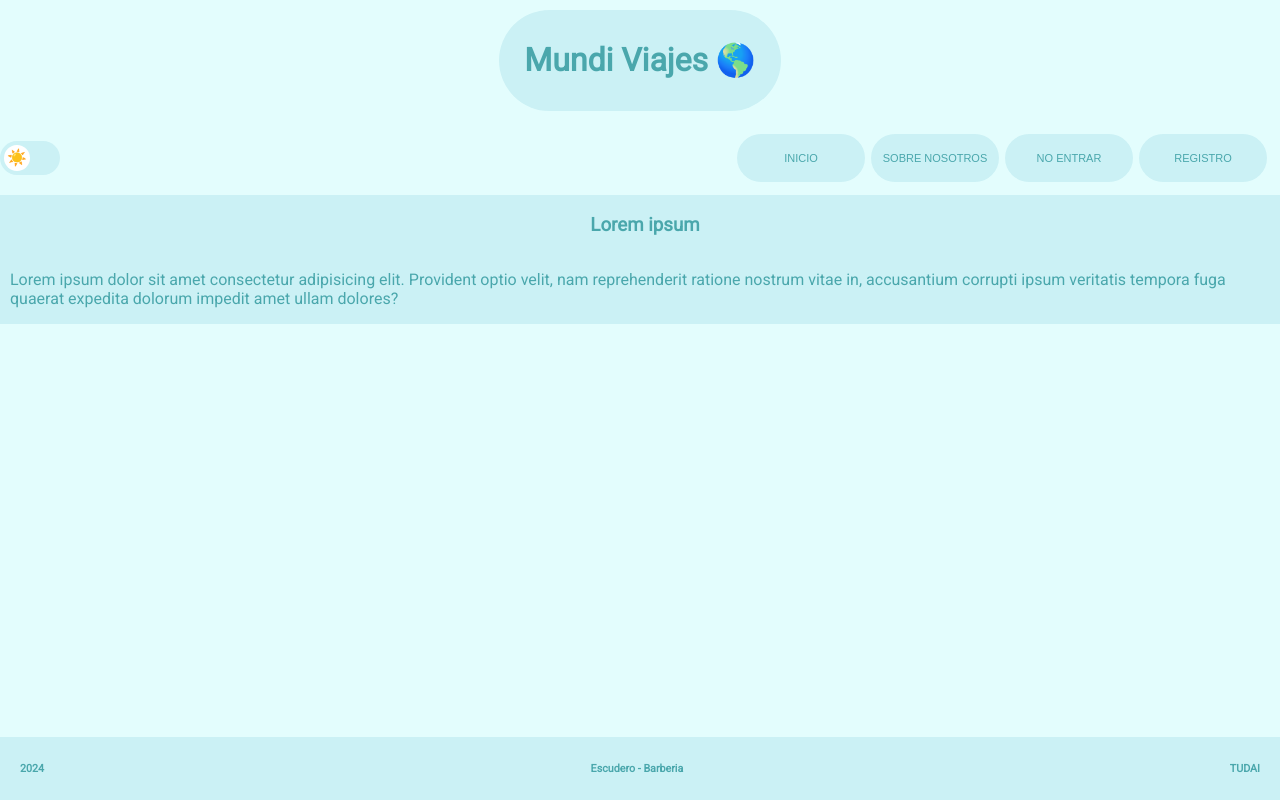
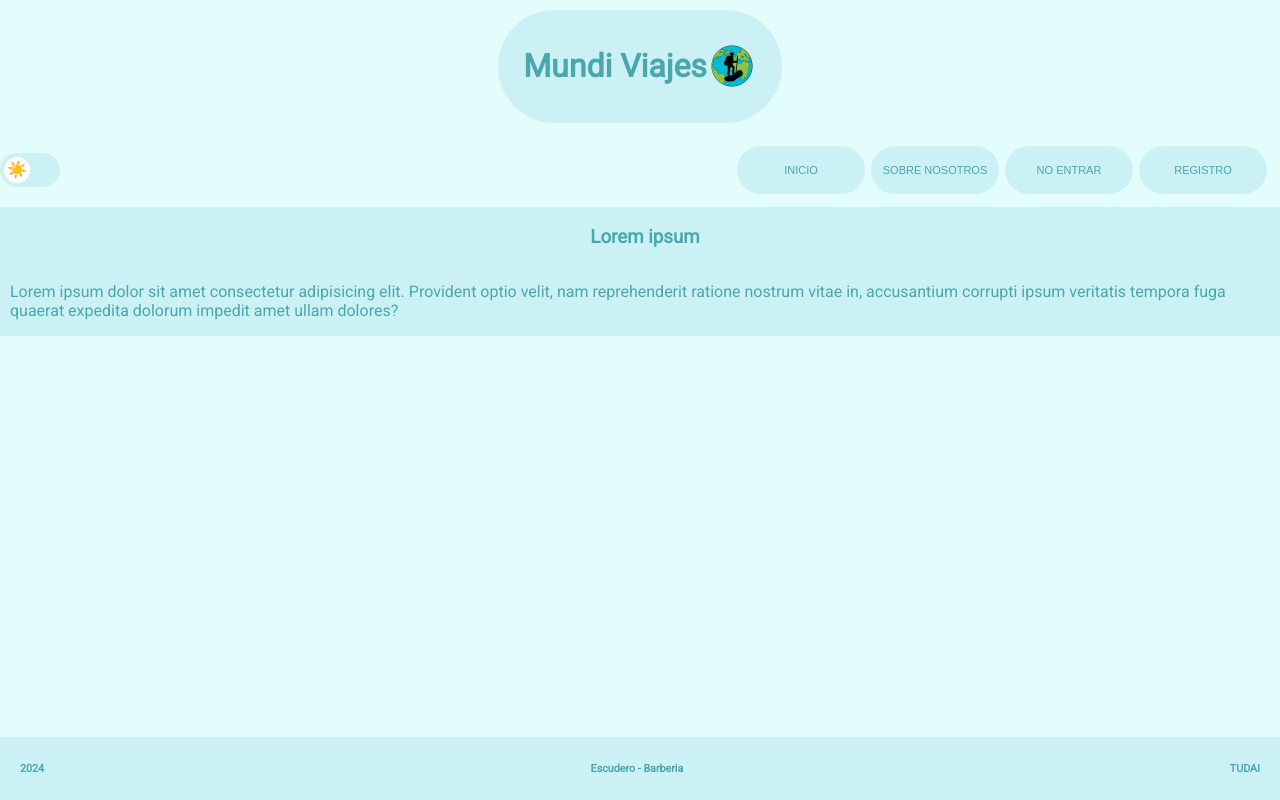
Before and after one commit to faqbb/TP-WEB-1, a plain HTML site: page index.html in a window 1280 px wide. Drawn offline with Linux system fonts and the light colour scheme.

Commit message:
surprise

```diff
--- a/index.html
+++ b/index.html
@@ -8,14 +8,16 @@
         content="El blog donde las personas comparten sus experiencias en distintas partes del mundo">
     <meta name="keywords"
         content="blog, viajes, mundo, avion, europa, paisaje, maravillas, experiencias, pasaje, vacaciones, familia, asia, américa, cancún, rio, cuba, barcelona">
-    <title>Mundi Viajes 🌎 El Blog Nómade</title>
+    <title>Mundi Viajes - El Blog Nómade</title>
+    <link rel="icon" href="/img/Mundi_Viajes.png">
     <link rel="stylesheet" href="/style/layout.css">
     <link rel="stylesheet" href="/style/indexStyle.css">
 </head>
 
 <body class="backgroundPrimary">
     <div class="titleBackground backgroundSecondary ">
-        <h1 class="tertiaryColor title ">Mundi Viajes 🌎 </h1>
+        <h1 class="tertiaryColor title ">Mundi Viajes <img class="img_title" src="/img/Mundi_Viajes.png"
+                alt="Mundi_Viajes"> </h1>
     </div>
 
     <nav class="navBar">
--- a/style/layout.css
+++ b/style/layout.css
@@ -61,6 +61,8 @@ body {
 /* Title */
 
 .titleBackground {
+    display: flex;
+    align-items: center;
     padding: 3px;
     border-radius: 60px;
     max-width: fit-content;
@@ -71,7 +73,13 @@ body {
 }
 
 .title {
-    text-align: center;
+    display: flex;
+    align-items: center;
+}
+
+.img_title {
+    width: 50px;
+    height: 50px;
 }
 
 /* Nav Style */
```
Also changed, not shown: img/Mundi_Viajes.png (added).
